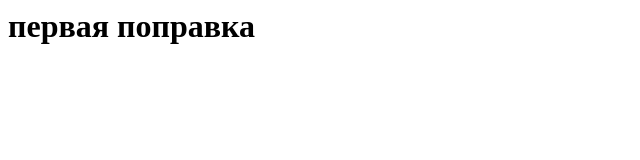
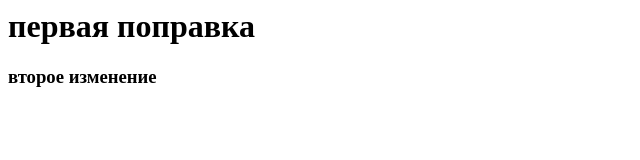
Before and after one commit to YanaPolyanskaya/first-project, a plain HTML site: page index.html in a window 1280 px wide. Shown: the whole page, without its empty margins (0-640 px from the left). Drawn offline with Linux system fonts and the light colour scheme.

Commit message:
второе изменение

```diff
--- a/index.html
+++ b/index.html
@@ -2,3 +2,6 @@
 <h1>
     первая поправка
 </h1>
+<h3>
+    второе изменение
+</h3>
```
